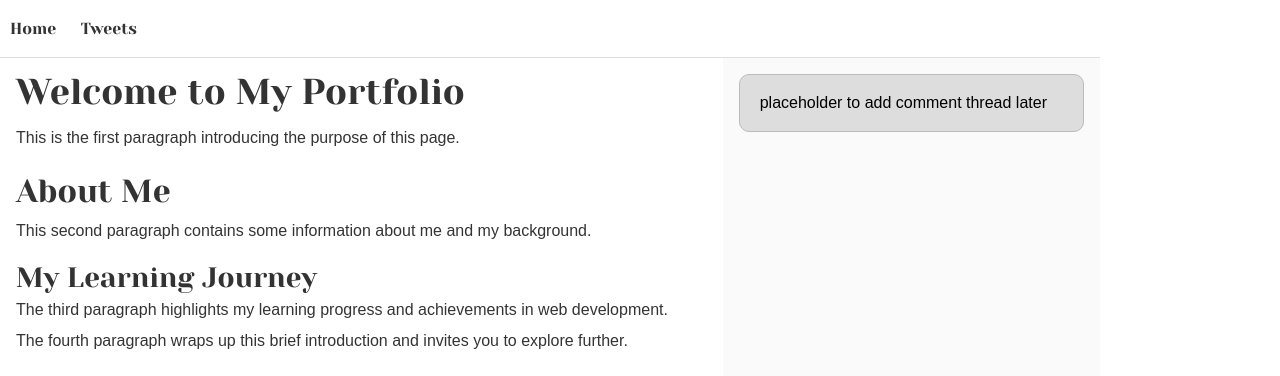
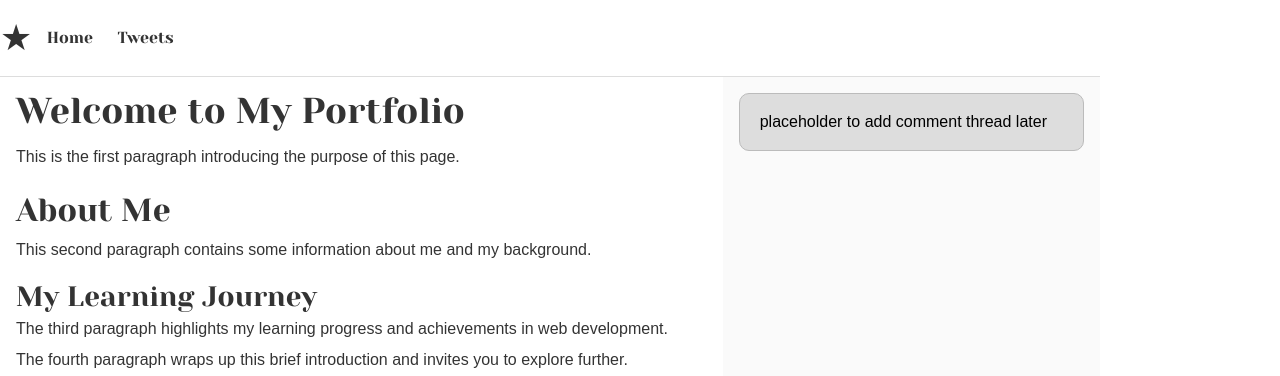
Before and after one commit to Mohamed-Gaber53/alx_html_css, a plain HTML site: page css_basic/index.html in a window 1280 px wide. Shown: the top 376 px of the page. Drawn offline with Linux system fonts and the light colour scheme.

Commit message:
Update index.html

```diff
--- a/css_basic/index.html
+++ b/css_basic/index.html
@@ -9,10 +9,11 @@
 </head>
 <body class="works_on_smartphone">
     <header>
-        <ul>
-            <li><a href="index.html">Home</a></li>
-            <li><a href="tweets.html">Tweets</a></li>
-        </ul>
+     <ul>
+        <li class="logo">&#9733;</li> <!-- Unicode logo (نجمة) -->
+        <li><a href="index.html">Home</a></li>
+        <li><a href="tweets.html">Tweets</a></li>
+     </ul>
     </header>
 
     <main>
```
